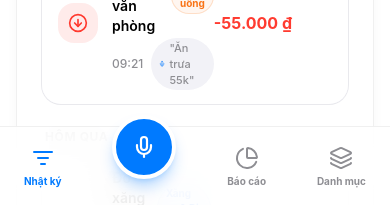
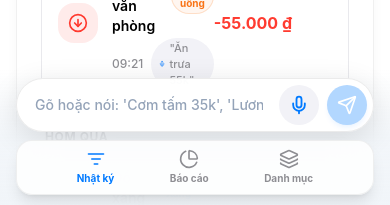
Before and after one commit to nguyennhuttan31594/MoneySmart, a Next.js app: page / in a window 390 px wide. Shown: the part 637-842 px from the top of the page. Built offline with nearby package versions, Linux system fonts and the light colour scheme; no server answers; the database is empty.

Commit message:
Add parallel text input field alongside microphone button

```diff
--- a/app/page.tsx
+++ b/app/page.tsx
@@ -194,7 +194,7 @@ export default function Home() {
       </header>
 
       {/* Main Content Body */}
-      <div className="max-w-4xl mx-auto px-4 sm:px-6 pt-6">
+      <div className="max-w-4xl mx-auto px-4 sm:px-6 pt-6 pb-36">
         {activeTab === 'transactions' && (
           <TransactionFeed
             transactions={transactions}
@@ -226,49 +226,49 @@ export default function Home() {
         onClose={() => setIsPreviewOpen(false)}
       />
 
-      {/* Fixed Bottom iOS Tab Bar */}
-      <nav className="fixed bottom-0 left-0 right-0 z-40 ios-glass-bar border-t border-black/[0.06] px-6 py-2">
-        <div className="max-w-md mx-auto flex items-center justify-between">
-          {/* 1. Tab Nhật ký */}
-          <button
-            onClick={() => setActiveTab('transactions')}
-            className={`flex flex-col items-center gap-1 transition ${
-              activeTab === 'transactions' ? 'text-[#007AFF]' : 'text-[#8E8E93] hover:text-black'
-            }`}
-          >
-            <ListFilter className="w-6 h-6" strokeWidth={2} />
-            <span className="text-[10px] font-bold">Nhật ký</span>
-          </button>
-
-          {/* Center Voice FAB */}
+      {/* Fixed Bottom Container: Input Dock + Tab Navigation */}
+      <div className="fixed bottom-0 left-0 right-0 z-40 px-4 pb-3 pt-2 bg-gradient-to-t from-slate-100 via-slate-100/90 to-transparent pointer-events-none">
+        <div className="max-w-lg mx-auto space-y-2 pointer-events-auto">
+          {/* Always-visible Text & Voice Input Bar */}
           <VoiceFAB
             onTranscriptComplete={handleTranscriptComplete}
             isProcessing={isProcessingVoice}
           />
 
-          {/* 2. Tab Báo cáo */}
+          {/* Bottom iOS Navigation Tabs */}
+          <nav className="ios-glass-bar border border-black/[0.06] rounded-2xl px-8 py-2 shadow-lg flex items-center justify-around">
+            <button
+              onClick={() => setActiveTab('transactions')}
+              className={`flex flex-col items-center gap-0.5 transition ${
+                activeTab === 'transactions' ? 'text-[#007AFF]' : 'text-[#8E8E93] hover:text-black'
+              }`}
+            >
+              <ListFilter className="w-5 h-5" strokeWidth={2} />
+              <span className="text-[10px] font-bold">Nhật ký</span>
+            </button>
+
             <button
               onClick={() => setActiveTab('reports')}
-            className={`flex flex-col items-center gap-1 transition ${
+              className={`flex flex-col items-center gap-0.5 transition ${
                 activeTab === 'reports' ? 'text-[#007AFF]' : 'text-[#8E8E93] hover:text-black'
               }`}
             >
-            <PieChart className="w-6 h-6" strokeWidth={2} />
+              <PieChart className="w-5 h-5" strokeWidth={2} />
               <span className="text-[10px] font-bold">Báo cáo</span>
             </button>
 
-          {/* 3. Tab Danh mục */}
             <button
               onClick={() => setActiveTab('categories')}
-            className={`flex flex-col items-center gap-1 transition ${
+              className={`flex flex-col items-center gap-0.5 transition ${
                 activeTab === 'categories' ? 'text-[#007AFF]' : 'text-[#8E8E93] hover:text-black'
               }`}
             >
-            <Layers className="w-6 h-6" strokeWidth={2} />
+              <Layers className="w-5 h-5" strokeWidth={2} />
               <span className="text-[10px] font-bold">Danh mục</span>
             </button>
+          </nav>
         </div>
-      </nav>
+      </div>
     </main>
   );
 }
--- a/components/VoiceFAB.tsx
+++ b/components/VoiceFAB.tsx
@@ -1,7 +1,7 @@
 'use client';
 
 import React, { useState, useEffect, useRef } from 'react';
-import { Mic, MicOff, Loader2, Sparkles, Send } from 'lucide-react';
+import { Mic, MicOff, Loader2, Send } from 'lucide-react';
 
 interface VoiceFABProps {
   onTranscriptComplete: (transcript: string) => void;
@@ -31,7 +31,6 @@ export const VoiceFAB: React.FC<VoiceFABProps> = ({
         recognition.onstart = () => {
           setIsListening(true);
           setErrorMsg(null);
-          setTranscript('');
         };
 
         recognition.onresult = (event: any) => {
@@ -65,16 +64,13 @@ export const VoiceFAB: React.FC<VoiceFABProps> = ({
     if (isListening) {
       recognitionRef.current?.stop();
       setIsListening(false);
-      if (transcript.trim()) {
-        onTranscriptComplete(transcript);
-      }
     } else {
       if (!recognitionRef.current) {
         setErrorMsg('Trình duyệt chưa hỗ trợ Web Speech API.');
         return;
       }
       try {
-        setTranscript('');
+        setErrorMsg(null);
         recognitionRef.current.start();
       } catch (err) {
         console.error(err);
@@ -82,93 +78,99 @@ export const VoiceFAB: React.FC<VoiceFABProps> = ({
     }
   };
 
-  const handleManualSubmit = (e: React.FormEvent) => {
-    e.preventDefault();
-    if (transcript.trim()) {
+  const handleSubmit = (e?: React.FormEvent) => {
+    if (e) e.preventDefault();
+    if (transcript.trim() && !isProcessing) {
       if (isListening) {
         recognitionRef.current?.stop();
+        setIsListening(false);
       }
-      onTranscriptComplete(transcript);
+      onTranscriptComplete(transcript.trim());
+      setTranscript('');
+      setErrorMsg(null);
+    }
+  };
+
+  const handleKeyDown = (e: React.KeyboardEvent<HTMLInputElement>) => {
+    if (e.key === 'Enter' && !e.shiftKey) {
+      e.preventDefault();
+      handleSubmit();
     }
   };
 
   return (
-    <div className="relative">
-      {/* Real-time iOS Floating Popup Toast */}
-      {(isListening || transcript || errorMsg || isProcessing) && (
-        <div className="fixed bottom-24 left-1/2 -translate-x-1/2 z-50 w-[92%] max-w-md bg-white/95 backdrop-blur-2xl border border-black/[0.08] shadow-[0_12px_32px_rgba(0,0,0,0.12)] rounded-[24px] p-4 text-slate-900 animate-in fade-in slide-in-from-bottom-4 duration-300">
-          {errorMsg ? (
-            <p className="text-xs text-rose-500 font-medium text-center">{errorMsg}</p>
-          ) : isProcessing ? (
-            <div className="flex items-center justify-center gap-3 text-[#007AFF]">
-              <Loader2 className="w-5 h-5 animate-spin" />
-              <span className="text-xs font-semibold tracking-wide">Moneyflow AI đang giải mã...</span>
+    <div className="w-full">
+      {errorMsg && (
+        <div className="mb-2 text-xs text-rose-500 font-medium text-center bg-rose-50 border border-rose-200 rounded-xl py-1.5 px-3">
+          {errorMsg}
         </div>
-          ) : (
-            <form onSubmit={handleManualSubmit} className="space-y-3">
-              <div className="flex items-center justify-between">
-                <span className="text-xs font-bold text-slate-500 flex items-center gap-1.5 uppercase tracking-wider">
-                  <Sparkles className="w-3.5 h-3.5 text-[#007AFF]" />
-                  {isListening ? 'Đang lắng nghe tiếng Việt...' : 'Văn bản thu âm'}
-                </span>
+      )}
+
+      {/* Parallel Text Input + Voice Mic + Submit Button */}
+      <form
+        onSubmit={handleSubmit}
+        className="flex items-center gap-2 bg-white/95 backdrop-blur-2xl border border-black/[0.08] shadow-[0_8px_30px_rgb(0,0,0,0.12)] rounded-full p-1.5 transition-all focus-within:ring-2 focus-within:ring-[#007AFF]/40"
+      >
+        {/* Text Input */}
+        <div className="relative flex-1 flex items-center pl-3">
+          <input
+            type="text"
+            value={transcript}
+            onChange={(e) => {
+              setTranscript(e.target.value);
+              if (errorMsg) setErrorMsg(null);
+            }}
+            onKeyDown={handleKeyDown}
+            disabled={isProcessing}
+            placeholder={
+              isListening
+                ? 'Đang lắng nghe giọng nói...'
+                : "Gõ hoặc nói: 'Cơm tấm 35k', 'Lương 15tr'..."
+            }
+            className="w-full bg-transparent text-slate-900 placeholder:text-slate-400 text-sm font-medium focus:outline-none py-1.5 pr-2"
+          />
+
           {isListening && (
-                  <span className="flex h-2.5 w-2.5 relative">
+            <span className="flex h-2.5 w-2.5 relative mr-2 shrink-0">
               <span className="animate-ping absolute inline-flex h-full w-full rounded-full bg-[#FF3B30] opacity-75"></span>
               <span className="relative inline-flex rounded-full h-2.5 w-2.5 bg-[#FF3B30]"></span>
             </span>
           )}
         </div>
 
-              <div className="flex items-center gap-2">
-                <input
-                  type="text"
-                  value={transcript}
-                  onChange={(e) => setTranscript(e.target.value)}
-                  placeholder="Nói hoặc gõ: 'Đi ăn cơm tấm 25k'..."
-                  className="flex-1 bg-[#F2F2F7] border border-black/[0.05] rounded-xl px-3.5 py-2 text-sm text-slate-900 placeholder:text-slate-400 focus:outline-none focus:ring-2 focus:ring-[#007AFF]/30 transition"
-                  autoFocus
-                />
+        {/* Micro Button (song song với ô nhập liệu) */}
+        <button
+          type="button"
+          onClick={toggleListen}
+          disabled={isProcessing}
+          className={`p-2.5 rounded-full transition-all duration-200 shrink-0 flex items-center justify-center ${
+            isListening
+              ? 'bg-[#FF3B30] text-white ring-2 ring-[#FF3B30]/40 animate-pulse'
+              : 'bg-[#F2F2F7] hover:bg-slate-200 text-[#007AFF] active:scale-95'
+          }`}
+          title={isListening ? 'Dừng thu âm' : 'Nói bằng giọng nói'}
+        >
+          {isListening ? (
+            <MicOff className="w-5 h-5" />
+          ) : (
+            <Mic className="w-5 h-5" strokeWidth={2.2} />
+          )}
+        </button>
+
+        {/* Submit / Send Button */}
         <button
           type="submit"
           disabled={!transcript.trim() || isProcessing}
-                  className="bg-[#007AFF] hover:bg-[#0062CC] disabled:opacity-40 text-white p-2.5 rounded-xl transition shadow-md shadow-[#007AFF]/20 flex items-center justify-center"
+          className="bg-[#007AFF] hover:bg-[#0062CC] disabled:opacity-30 disabled:hover:bg-[#007AFF] text-white p-2.5 rounded-full transition shadow-md shadow-[#007AFF]/20 shrink-0 flex items-center justify-center active:scale-95"
+          title="Gửi dữ liệu (Enter)"
         >
-                  <Send className="w-4 h-4" />
+          {isProcessing ? (
+            <Loader2 className="w-5 h-5 animate-spin" />
+          ) : (
+            <Send className="w-5 h-5" />
+          )}
         </button>
-              </div>
       </form>
-          )}
-        </div>
-      )}
-
-      {/* Main iOS Floating Action Button */}
-      <button
-        onClick={toggleListen}
-        disabled={isProcessing}
-        className={`relative -top-5 p-4 rounded-full shadow-lg shadow-[#007AFF]/30 transition-all duration-300 transform active:scale-95 flex items-center justify-center border-4 border-white ${
-          isListening
-            ? 'bg-[#FF3B30] text-white ring-4 ring-[#FF3B30]/30 shadow-red-500/40'
-            : 'bg-[#007AFF] hover:bg-[#0062CC] text-white hover:scale-105'
-        }`}
-        title="Bấm để nói thu nhập / chi tiêu"
-      >
-        {isListening && (
-          <>
-            <span className="absolute inset-0 rounded-full bg-[#FF3B30] opacity-75 animate-ping"></span>
-            <span className="absolute -inset-2 rounded-full border-2 border-[#FF3B30]/40 animate-pulse"></span>
-          </>
-        )}
-
-        <div className="relative z-10 flex items-center justify-center">
-          {isProcessing ? (
-            <Loader2 className="w-6 h-6 animate-spin text-white" />
-          ) : isListening ? (
-            <MicOff className="w-6 h-6 text-white" />
-          ) : (
-            <Mic className="w-6 h-6 text-white" strokeWidth={2.2} />
-          )}
-        </div>
-      </button>
     </div>
   );
 };
```
Lines whose indentation alone changed are shown as unchanged.
